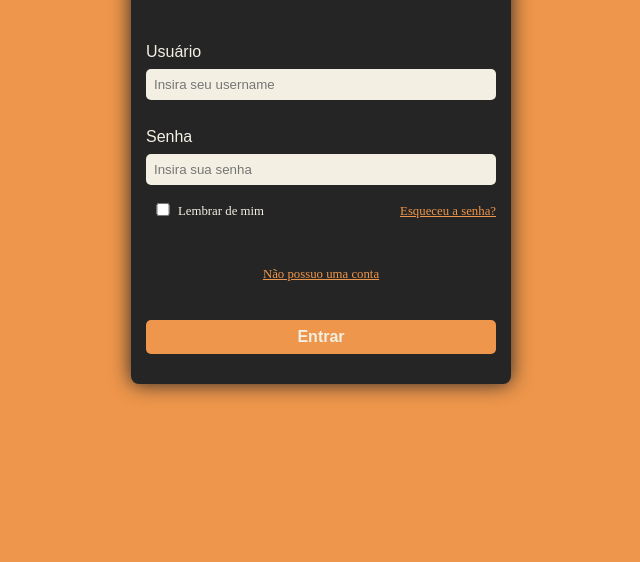
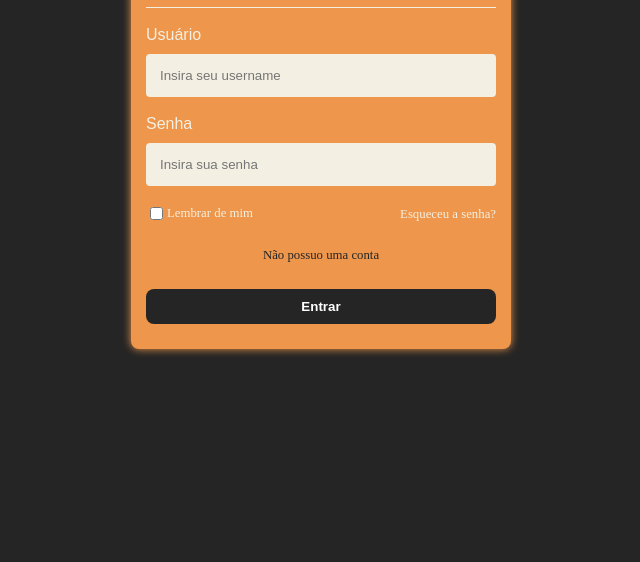
Before and after one commit to jvictorbfr/Reverso, a plain HTML site: page login.html in a window 1280 px wide. Shown: the part 238-800 px from the top of the page, without its empty margins (319-959 px from the left). Drawn offline with Linux system fonts and the light colour scheme.

Commit message:
alterações no login e cadastro

```diff
--- a/css/cadastro.css
+++ b/css/cadastro.css
@@ -2,16 +2,6 @@
     --cor-primaria: #252525;
     --cor-secundaria: #EE964B;
     --cor-terciaria: #F3F0E3;
-
-    --color-text-main-1: rgb(21, 21, 21);
-    --color-text-aside-1: rgb(162, 162, 162);
-
-    --ratio-1: 15px;
-    --ratio-2: 30px;
-
-    --rounded-1: 4px;
-    --rounded-2: 8px;
-    --rounded-total: 999px;
 }
 
 body {
@@ -24,14 +14,15 @@ body {
     margin: 100px auto;
     width: 350px;
     background-color: var(--cor-secundaria);
-    padding: var(--ratio-1);
-    border-radius: var(--rounded-2);
-    box-shadow: 0px 0px var(--rounded-2) var(--cor-secundaria);
+    padding: 15px;
+    border-radius: 8px;
+    box-shadow: 0px 0px 8px var(--cor-secundaria);
 }
 
 .tela-registro__titulo {
     color: var(--cor-primaria);
     text-align: center;
+    text-decoration: none;
 }
 
 .tela-registro__texto {
@@ -52,43 +43,43 @@ form {
 
 .tela-registro__nome {
     padding: 12px;
-    margin-top: var(--ratio-1);
+    margin-top: 15px;
     border-width: 2px;
     border-style: solid;
     border-color: var(--cor-terciaria);
-    border-radius: var(--rounded-1);
+    border-radius: 4px;
     background-color: var(--cor-terciaria);
 }
 
-.register-container__username {
+.tela-registro__apelido {
     padding: 12px;
-    margin-top: var(--rounded-2);
+    margin-top: 8px;
     border-width: 2px;
     border-style: solid;
     border-color: var(--cor-terciaria);
-    border-radius: var(--rounded-1);
+    border-radius: 4px;
     background-color: var(--cor-terciaria)
 }
 
-.register-container__name:focus,
-.register-container__password:focus,
-.register-container__username:focus {
+.tela-registro__nome:focus,
+.tela-registro__senha:focus,
+.tela-registro__apelido:focus {
     outline: 2px solid var(--cor-primaria);
     outline-offset: -2px;
 }
 
 
-.register-container__password {
+.tela-registro__senha {
     padding: 12px;
-    margin-top: var(--rounded-2);
+    margin-top: 8px;
     border-width: 2px;
     border-style: solid;
     border-color: var(--cor-terciaria);
-    border-radius: var(--rounded-1);
+    border-radius: 4px;
     background-color: var(--cor-terciaria);
 }
 
-.register-container__login {
+.tela-registro__login {
     color: var(--cor-primaria);
     font-size: 80%;
     margin-top: 20px;
@@ -96,7 +87,7 @@ form {
     text-decoration: none;
 }
 
-.register-container__button-create {
+.tela-registro__criar {
     padding: 10px;
     margin-top: 20px;
     margin-bottom: 10px;
@@ -104,11 +95,11 @@ form {
     border: none;
     color: white;
     font-weight: bold;
-    border-radius: var(--rounded-2);
+    border-radius: 8px;
     cursor: pointer;
 }
 
-.register-container__button-create:hover {
+.tela-registro__criar:hover {
     cursor: pointer;
     background-color: var(--cor-terciaria);
     color: var(--cor-primaria);
--- a/css/login.css
+++ b/css/login.css
@@ -5,106 +5,112 @@
 }
 
 body {
-    background-color: var(--cor-secundaria);
+    background-color: var(--cor-primaria);
     margin: 0;
     padding: 50px;
+    overflow-y: hidden;
 }
 
 .tela-login {
-    text-align: center;
     margin: 100px auto;
     width: 350px;
-    background-color: var(--cor-primaria);
+    background-color: var(--cor-secundaria);
     padding: 15px;
     border-radius: 8px;
-    box-shadow: 0px 0px 20px var(--cor-primaria);
+    box-shadow: 0px 0px 8px var(--cor-secundaria);
 }
 
-.login {
+h1 {
+    color: var(--cor-primaria);
+    text-align: center;
+}
+
+.linha-divisoria {
+    border: none;
+    border-top: 1px solid var(--cor-terciaria);
+    margin: 10px 0;
+}
+
+form {
     display: flex;
     flex-direction: column;
 }
 
-h1 {
-    color: var(--cor-terciaria);
-    text-align: center;
-    font-size: 220%;
-    font-family: sans-serif;
-    margin-top: 15px;
-    margin-bottom: 60px;
-    border-bottom: 1px solid var(--cor-secundaria);
-}
-
 
 .texto-user {
+    margin-top: 8px;
+    margin-bottom: -8px;
     text-align: left;
     color: var(--cor-terciaria);
     font-family: sans-serif;
-    margin-bottom: -10px;
 }
 
 .user {
-    padding: 8px;
-    margin-bottom: 10px;
-    border-radius: 5px;
-    border: none;
+    padding: 12px;
+    border-width: 2px;
+    border-style: solid;
+    border-color: var(--cor-terciaria);
+    border-radius: 4px;
     background-color: var(--cor-terciaria);
 }
 
 .texto-senha {
+    margin-bottom: -8px;
     text-align: left;
     color: var(--cor-terciaria);
     font-family: sans-serif;
-    margin-bottom: -10px;
 }
 
 .senha {
-    padding: 8px;
-    margin-bottom: 10px;
-    border-radius: 5px;
-    border: none;
-    background-color: var(--cor-terciaria);
+    padding: 12px;
+    border-width: 2px;
+    border-style: solid;
+    border-color: var(--cor-terciaria);
+    border-radius: 4px;
+    background-color: var(--cor-terciaria)
 }
 
 .esqueceu-senha {
+    color: var(--cor-terciaria);
+    font-size: 80%;
+    margin-top: -16px;
     text-align: right;
-    color: var(--cor-secundaria);
-    font-size: 80%;
-    margin-top: -15px;
+    text-decoration: none;
+}
+
+.checkbox-container {
+    display: flex;
+    align-items: center;
 }
 
 .lembrar {
-    position: relative;
-    left: -10px;
-    margin-top: -10px;
-    margin-right: 300px;
+    margin-right: 4px;
 }
 
 .texto-lembrar {
-    position: relative;
-    left: -100px;
-    margin-top: -15px;
     color: var(--cor-terciaria);
+    margin: 0;
     font-size: 80%;
 }
 
 .cadastro {
-    margin-top: 30px;
-    margin-bottom: 20px;
+    color: var(--cor-primaria);
+    font-size: 80%;
+    margin-top: 8px;
     text-align: center;
-    color: var(--cor-secundaria);
-    font-size: 80%;
+    text-decoration: none;
 }
 
 .entrar {
-    background-color: var(--cor-secundaria);
-    font-size: 100%;
-    padding: 8px;
-    margin-bottom: 15px;
+    padding: 10px;
+    margin-top: 8px;
+    margin-bottom: 10px;
+    background-color: var(--cor-primaria);
     border: none;
-    color: var(--cor-terciaria);
+    color: white;
     font-weight: bold;
-    border-radius: 5px;
+    border-radius: 8px;
+    cursor: pointer;
 }
 
 .entrar:hover {
--- a/login.html
+++ b/login.html
@@ -13,15 +13,20 @@
     <main>
         <div class="tela-login">
             <h1>LOGIN</h1>
-            <form class="login">
+
+            <hr class="linha-divisoria">
+
+            <form>
                 <label for="user" class="texto-user">Usuário</label><br>
                 <input type="text" placeholder="Insira seu username" class="user"> <br>
 
                 <label for="password" class="texto-senha">Senha</label><br>
                 <input type="password" placeholder="Insira sua senha" class="senha"><br>
 
-                <input type="checkbox" id="Lembrar de mim" class="lembrar">
-                <label for="Lembrar de mim" class="texto-lembrar">Lembrar de mim</label>
+                <div class="checkbox-container">
+                    <input type="checkbox" id="lembrar-de-mim" class="lembrar">
+                    <label for="lembrar-de-mim" class="texto-lembrar">Lembrar de mim</label>
+                </div>
 
                 <a class="esqueceu-senha" href="">Esqueceu a senha?</a><br>
                 <a class="cadastro" href="cadastro.html">Não possuo uma conta</a><br>
```
Also changed, not shown: cadastro.html (+7 -5 lines), index.html (+9 -3 lines).
